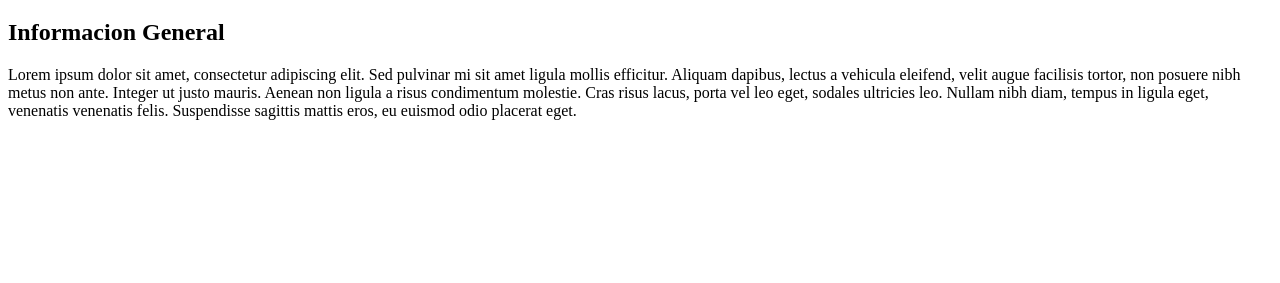
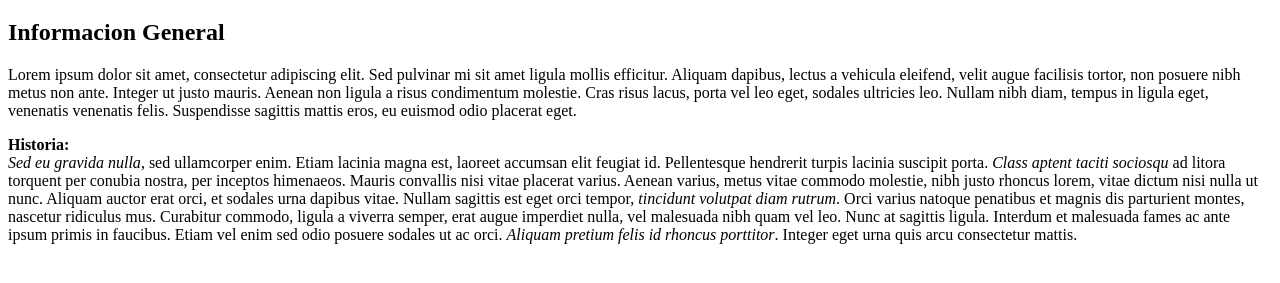
Before and after one commit to ImportFromCBastian/Henry-Page, a plain HTML site: page index.html in a window 1280 px wide. Shown: the part 61-344 px from the top of the page. Drawn offline with Linux system fonts and the light colour scheme.

Commit message:
fix(index to homerwork3):Finished homework3

```diff
--- a/index.html
+++ b/index.html
@@ -8,10 +8,26 @@
   <body>
     <h1>Bienvenido a mi ciudad</h1>
     <h2>Informacion General</h2>
-  <p>Lorem ipsum dolor sit amet, consectetur adipiscing elit. Sed pulvinar mi sit amet ligula mollis efficitur. Aliquam
+    <main>
+      <p>
+        Lorem ipsum dolor sit amet, consectetur adipiscing elit. Sed pulvinar mi sit amet ligula mollis efficitur. Aliquam
         dapibus, lectus a vehicula eleifend, velit augue facilisis tortor, non posuere nibh metus non ante. Integer ut justo
         mauris. Aenean non ligula a risus condimentum molestie. Cras risus lacus, porta vel leo eget, sodales ultricies leo.
         Nullam nibh diam, tempus in ligula eget, venenatis venenatis felis. Suspendisse sagittis mattis eros, eu euismod odio
-  placerat eget.</p>
+        placerat eget.
+      </p>
+      <p>
+        <strong>Historia: </strong>
+        <br>
+        <em>Sed eu gravida nulla</em>, sed ullamcorper enim. Etiam lacinia magna est, laoreet accumsan elit feugiat id. Pellentesque
+        hendrerit turpis lacinia suscipit porta. <em>Class aptent taciti sociosqu</em> ad litora torquent per conubia nostra, per
+        inceptos himenaeos. Mauris convallis nisi vitae placerat varius. Aenean varius, metus vitae commodo molestie, nibh justo
+        rhoncus lorem, vitae dictum nisi nulla ut nunc. Aliquam auctor erat orci, et sodales urna dapibus vitae. Nullam sagittis
+        est eget orci tempor, <em>tincidunt volutpat diam rutrum</em>. Orci varius natoque penatibus et magnis dis parturient montes,
+        nascetur ridiculus mus. Curabitur commodo, ligula a viverra semper, erat augue imperdiet nulla, vel malesuada nibh quam
+        vel leo. Nunc at sagittis ligula. Interdum et malesuada fames ac ante ipsum primis in faucibus. Etiam vel enim sed odio
+        posuere sodales ut ac orci. <em>Aliquam pretium felis id rhoncus porttitor</em>. Integer eget urna quis arcu consectetur mattis.
+      </p>
+    </main>
   </body>
 </html>
```
Lines whose indentation alone changed are shown as unchanged.
